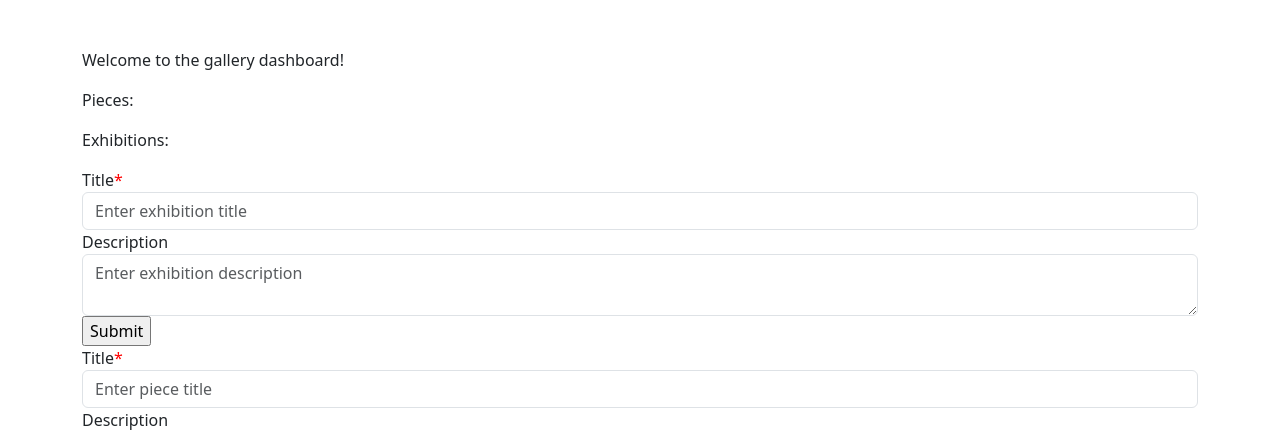
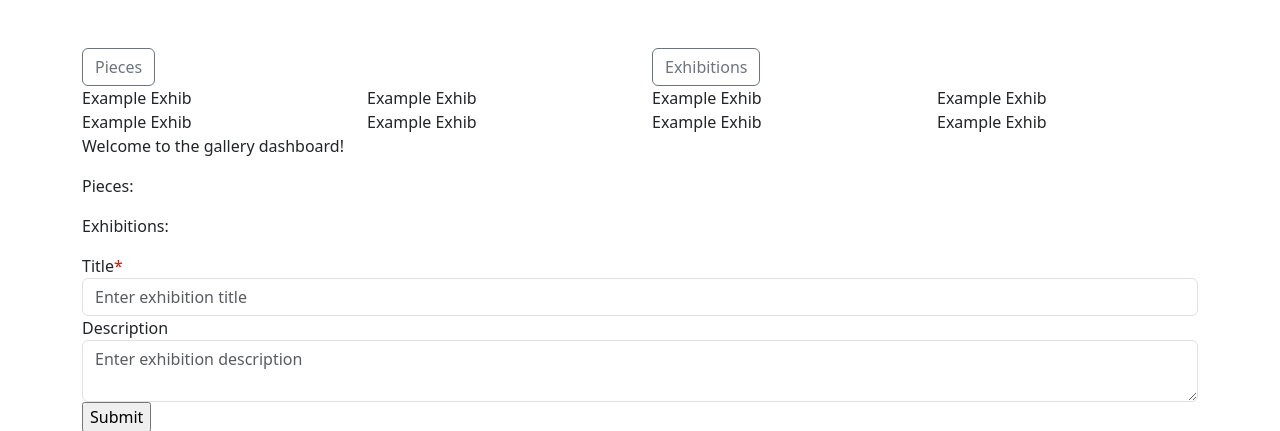
Before and after one commit to joshuaverne/joshuasgallery-server, a Django app: page /gallery/ in a window 1280 px wide. Shown: the part 56-487 px from the top of the page. Run offline with Django 4.2, Linux system fonts and the light colour scheme; the visitor is signed in with stand-in values (Sample User, id 1); data that the repository does not hold is empty; parts of the project's set-up code (start-up, migrations or seed data) failed here and were passed over; some libraries are stand-ins or nearby versions.

Commit message:
fixed some links without ending slashes, spruced up pieces list

```diff
--- a/mysite/gallery/urls.py
+++ b/mysite/gallery/urls.py
@@ -7,26 +7,26 @@ urlpatterns = [
     path('', views.index, name='index'),
 
     # ex: /gallery/pieces
-    path('pieces', views.pieces_list_view, name='pieces_list_view'),
+    path('pieces/', views.pieces_list_view, name='pieces_list_view'),
 
     # ex: /gallery/pieces/5
-    path('pieces/<int:piece_id>', views.piece_detail, name='piece_detail'),
+    path('pieces/<int:piece_id>/', views.piece_detail, name='piece_detail'),
 
     # ex: /gallery/pieces/5/edit
-    path('pieces/<int:piece_id>/edit', views.edit_gallery_piece, name='piece_edit'),
+    path('pieces/<int:piece_id>/edit/', views.edit_gallery_piece, name='piece_edit'),
 
     # ex: /gallery/pieces/5/edit/submit
-    path('pieces/<int:piece_id>/submitedit', views.edit_gallery_piece, name='edit_gallery_piece'),
+    path('pieces/<int:piece_id>/submitedit/', views.edit_gallery_piece, name='edit_gallery_piece'),
 
     # ex: /gallery/exhibitions
-    path('exhibitions', views.exhibitions_list_view, name='exhibitions_list_view'),
+    path('exhibitions/', views.exhibitions_list_view, name='exhibitions_list_view'),
 
     # ex: /gallery/exhib/5
-    path('exhib/<int:exhibition_id>', views.exhibition_detail, name='exhibition_detail'),
+    path('exhib/<int:exhibition_id>/', views.exhibition_detail, name='exhibition_detail'),
 
     # ex: /gallery/add-gallery-piece
-    path('add-gallery-piece', views.get_new_gallery_piece, name='get_new_gallery_piece'),
+    path('add-gallery-piece/', views.get_new_gallery_piece, name='get_new_gallery_piece'),
 
     # ex: /gallery/add-exhibition
-    path('add-exhibition', views.get_new_exhibition, name='get_new_exhibition')
+    path('add-exhibition/', views.get_new_exhibition, name='get_new_exhibition')
 ]
--- a/mysite/templates/mysite/my_gallery_dashboard.html
+++ b/mysite/templates/mysite/my_gallery_dashboard.html
@@ -12,19 +12,31 @@
 {# Display django.contrib.messages as Bootstrap alerts #}
 {% bootstrap_messages %}
 
+
+
 <div class="container py-5">
+    <div class="row">
+        <div class="col">
+            <a href="/gallery/pieces/" class="btn btn-outline-secondary">Pieces</a>
+        </div>
+        <div class="col">
+            <a href="/gallery/exhibitions/" class="btn btn-outline-secondary">Exhibitions</a>
+        </div>
+    </div>
+    <div class="row">
+        <div class="col-sm">Example Exhib</div>
+        <div class="col-sm">Example Exhib</div>
+        <div class="col-sm">Example Exhib</div>
+        <div class="col-sm">Example Exhib</div>
+    </div>
+    <div class="row">
+        <div class="col-sm">Example Exhib</div>
+        <div class="col-sm">Example Exhib</div>
+        <div class="col-sm">Example Exhib</div>
+        <div class="col-sm">Example Exhib</div>
+    </div>
     <p>Welcome to the gallery dashboard!</p>
     <p>Pieces: {% for piece in pieces %} {{piece.title}}, {% endfor %}</p>
-    {% for piece in pieces %}
-    <div class="card" style="width: 18rem;">
-        <img src="{{ piece.image.url }}" class="card-img-top" alt="...">
-        <div class="card-body">
-            <h5 class="card-title">{{piece.title}}</h5>
-            <p class="card-text">{{piece.description}}</p>
-            <a href="#" class="btn btn-primary">Go somewhere</a>
-        </div>
-    </div>
-    {% endfor %}
     <p>Exhibitions: {% for exhib in exhibs %} {{exhib.title}}, {% endfor %}</p>
     {% include 'mysite/forms/new_exhibition_form.html' %}
     {% include 'mysite/forms/new_gallery_piece_form.html' %}
```
Also changed, not shown: mysite/templates/mysite/gallery_pieces_list.html (+16 -3 lines).
